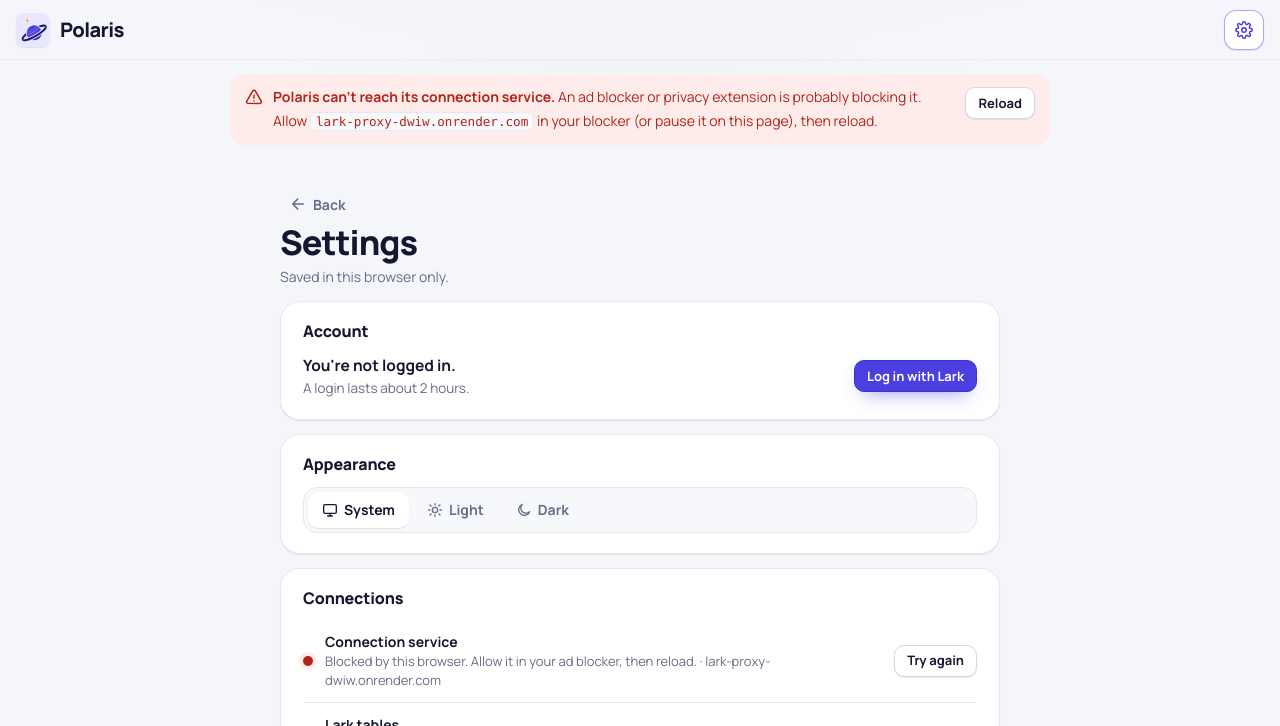
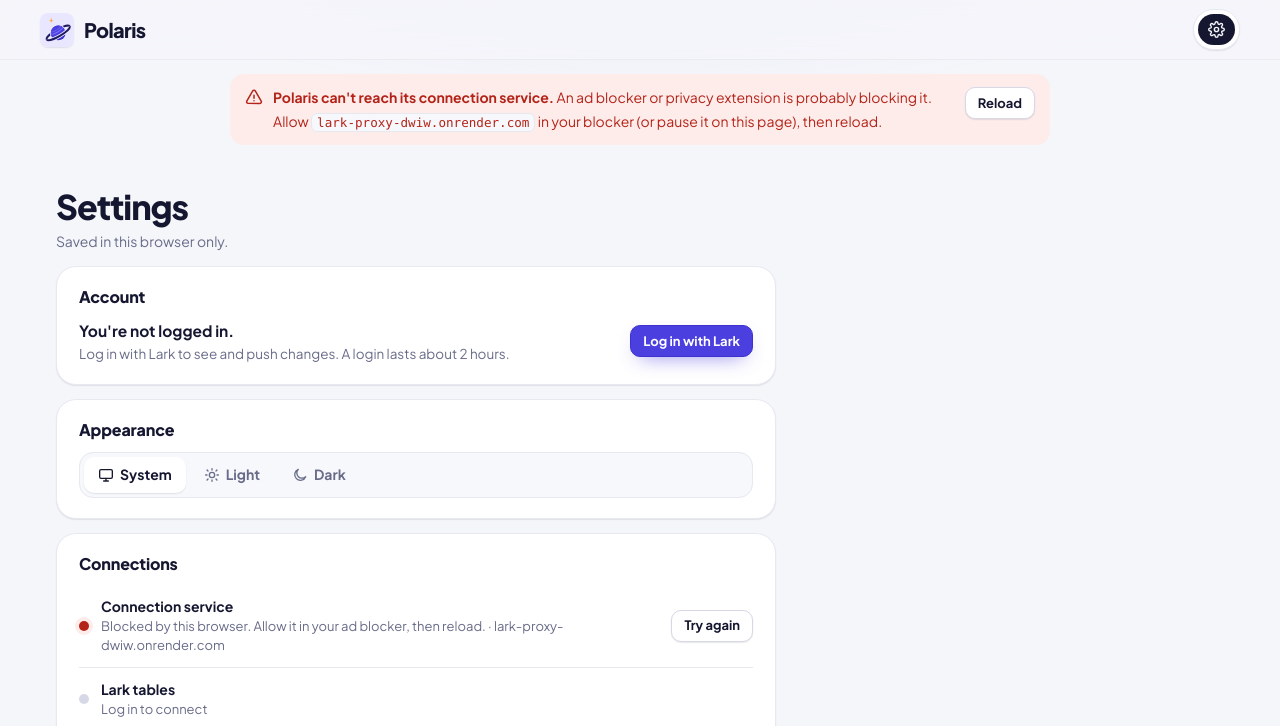
Before and after one commit to mineski-stephen/polaris, a website: page index.html in a window 1280 px wide. Both pictures are taken after a click on the link "Settings". Shown: the top 726 px of the page. Drawn offline with Linux system fonts and the light colour scheme; no server answers.

Commit message:
spacing changes

```diff
--- a/css/app.css
+++ b/css/app.css
@@ -6,8 +6,9 @@
    audit → date field → responsive → print
    ========================================================================== */
 
-:root { --maxw: 1600px; }   /* the workspace: inbox and table side by side */
-
+/* The top bar and every view share the family's 1200px (--maxw). The one
+   exception is the side-by-side workspace (≥1280px, below), which may grow to
+   1600px so the Universe table has room; the top bar stays at 1200px. */
 main { padding-bottom: 120px; }
 
 /* ---- workspace: tabs, inbox pane, table pane ------------------------------ */
@@ -136,7 +137,7 @@ main { padding-bottom: 120px; }
     height: calc(100dvh - var(--topbar) - 40px);
   }
   .view.workspace.active { display: grid; }
-  main:has(.workspace.active) { padding-bottom: 20px; }
+  main:has(.workspace.active) { padding-bottom: 20px; max-width: 1600px; }
   .tabs { grid-area: tabs; position: static; margin: 0; }
   .tab-universe { display: none; }
   .pane-inbox { grid-area: inbox; overflow: auto; padding: 2px 6px 24px 2px; margin: -2px -6px 0 -2px; scrollbar-gutter: stable; }
--- a/css/mineski-base.css
+++ b/css/mineski-base.css
@@ -37,7 +37,7 @@
   --spring: cubic-bezier(.34, 1.56, .64, 1);   /* small delights only: brand mark, pop-in badges */
   --t-fast: .15s; --t: .25s; --t-slow: .5s;
 
-  /* type: the theme may set --font (one family per tool, see references/typography-and-layout.md) */
+  /* type: --font is the family font, Plus Jakarta Sans, in every theme (references/typography-and-layout.md) */
   --font-fallback: ui-sans-serif, system-ui, -apple-system, "Segoe UI", Roboto, sans-serif;
   --mono: ui-monospace, SFMono-Regular, Menlo, Consolas, monospace;
 
@@ -45,7 +45,7 @@
   --gutter: 16px;
   --topbar: 60px;
   --maxw: 1200px;
-  --tabs-h: 50px;          /* height of the sticky .tabs strip; offset sticky things below it with this */          /* page width; a wide workspace sets 1600px on <body style> or a class */
+  --tabs-h: 50px;          /* height of the sticky .tabs strip; offset sticky things below it with this */          /* page width of the top bar and every view; never overridden per tool (a side-by-side workspace widens only its own main) */
 
   --toast-err-bg: #3B1619;
 }
@@ -546,6 +546,7 @@ a.callout:hover .go .i { transform: translateX(3px); }
 .account-text { flex: 1 1 220px; min-width: 0; }
 .account-text b { display: block; font-size: 15.5px; }
 .account-text span { font-size: 13.5px; color: var(--muted); }
+.account-actions { display: flex; gap: 8px; flex-wrap: wrap; }
 
 /* disclosure: "Advanced: …", "More options" */
 .advanced { border-top: 1px solid var(--line); padding-top: 10px; }
--- a/css/theme.css
+++ b/css/theme.css
@@ -8,7 +8,7 @@
      almost the same color as the cards behind it */
 
 :root {
-  --font: "Manrope";
+  --font: "Plus Jakarta Sans";
   --brand: #4B3FE0;
   --brand-hover: #3E32CF;
   --brand-strong: #3E32CF;
--- a/index.html
+++ b/index.html
@@ -17,7 +17,7 @@
   <link rel="manifest" href="manifest.webmanifest">
   <link rel="preconnect" href="https://fonts.googleapis.com">
   <link rel="preconnect" href="https://fonts.gstatic.com" crossorigin>
-  <link rel="stylesheet" href="https://fonts.googleapis.com/css2?family=Manrope:wght@400;500;600;700;800&display=swap">
+  <link rel="stylesheet" href="https://fonts.googleapis.com/css2?family=Plus+Jakarta+Sans:ital,wght@0,400;0,500;0,600;0,700;0,800;1,400&display=swap">
   <!-- Apply the saved theme (Settings > Appearance) before anything paints. -->
   <script>try { var t = JSON.parse(localStorage.getItem("polaris.theme")); if (t === "light" || t === "dark") document.documentElement.dataset.theme = t; } catch (e) {}</script>
   <!-- Every load fetches the stylesheets and every script module under a fresh URL,
@@ -53,15 +53,16 @@
     </a>
     <div class="top-right">
       <a class="override-badge" id="overrideBadge" href="#/settings" hidden>Proxy override</a>
+      <nav class="nav" aria-label="Main">
+        <a href="#/briefs" data-nav="work" id="workLink" hidden>Data Audit</a>
+        <a href="#/settings" data-nav="settings" class="nav-icon" aria-label="Settings" title="Settings"><span class="i" data-icon="gear" aria-hidden="true"></span></a>
+      </nav>
       <a class="session-pill" id="sessionPill" href="#/settings" hidden>
         <span class="i" data-icon="clock" aria-hidden="true"></span><span id="sessionLeft"></span>
       </a>
       <a class="me" id="meLink" href="#/settings" hidden aria-label="Your account">
         <img class="avatar" id="avatar" alt="" referrerpolicy="no-referrer" hidden>
         <span class="avatar avatar-initials" id="initials" aria-hidden="true"></span>
-      </a>
-      <a class="icon-btn" id="settingsLink" href="#/settings" aria-label="Settings" title="Settings">
-        <span class="i" data-icon="gear" aria-hidden="true"></span>
       </a>
     </div>
   </header>
@@ -180,14 +181,8 @@
     </section>
 
     <!-- Settings ------------------------------------------------------------------>
-    <section class="view view-settings narrow" data-view="settings" aria-labelledby="settingsTitle">
-      <div class="page-head">
-        <div>
-          <a class="back" href="#/" id="settingsBack"><span class="i" data-icon="arrowLeft" aria-hidden="true"></span> Back</a>
-          <h1 id="settingsTitle">Settings</h1>
-          <p class="lede sm">Saved in this browser only.</p>
-        </div>
-      </div>
+    <section class="view view-settings" data-view="settings" aria-labelledby="settingsTitle">
+      <div class="page-head"><div><h1 id="settingsTitle">Settings</h1><p class="lede sm">Saved in this browser only.</p></div></div>
       <div class="settings">
         <section class="card set-card" aria-labelledby="accTitle">
           <h2 id="accTitle">Account</h2>
--- a/js/app.js
+++ b/js/app.js
@@ -111,7 +111,7 @@ function onRoute() {
     else if (r === "collections") { S.show = "universe"; S.tab = "invoice"; }
     else { S.tab = r; S.show = "inbox"; store("local", KEY.tab, r); }
   }
-  $("#settingsBack").href = S.lastWork || "#/briefs";
+  $("#workLink").href = S.lastWork || "#/briefs";
   render();
   // Load as soon as there's a login, whatever page this is, so the lists are ready.
   if (auth.currentToken() && !S.data && !S.loading && !S.loadError) loadData();
@@ -162,7 +162,10 @@ function renderHeader() {
   $("#overrideBadge").hidden = !proxyOverride();
   $("#sessionPill").hidden = !signedIn;
   $("#meLink").hidden = !signedIn;
-  $("#settingsLink").setAttribute("aria-current", S.view === "settings" ? "page" : "false");
+  $("#workLink").hidden = !signedIn;
+  for (const a of $$(".nav a")) {
+    if (a.dataset.nav === S.view) a.setAttribute("aria-current", "page"); else a.removeAttribute("aria-current");
+  }
   if (signedIn) {
     const left = auth.msLeft();
     $("#sessionLeft").textContent = fmt.duration(left);
@@ -417,7 +420,7 @@ function renderSettings() {
   } else {
     acc.replaceChildren(
       h("div", { class: "account-text" }, h("b", null, "You're not logged in."),
-        h("span", null, "A login lasts about 2 hours.")),
+        h("span", null, "Log in with Lark to see and push changes. A login lasts about 2 hours.")),
       h("div", { class: "account-actions" },
         h("button", { type: "button", class: "btn btn-sm btn-primary", onclick: () => login("#/briefs") }, "Log in with Lark")));
   }
--- a/js/ui.js
+++ b/js/ui.js
@@ -412,9 +412,9 @@ export const fmt = {
     if (a >= 1e3) return Math.round(v / 1e3) + "K";
     return String(Math.round(v));
   },
-  duration(ms) {
+  duration(ms) {   // "1h 05m", "45m": the one format for login clocks and time left
     const m = Math.max(0, Math.round(ms / 60000));
-    return m >= 60 ? `${Math.floor(m / 60)}h ${String(m % 60).padStart(2, "0")}m` : `${m} min`;
+    return m >= 60 ? `${Math.floor(m / 60)}h ${String(m % 60).padStart(2, "0")}m` : `${m}m`;
   },
   relDays(ms) {   // "today", "tomorrow", "in 3 days", "2 days ago"
     const d = Math.round((new Date(ms).setHours(0, 0, 0, 0) - new Date().setHours(0, 0, 0, 0)) / 864e5);
```
Also changed, not shown: README.md.
